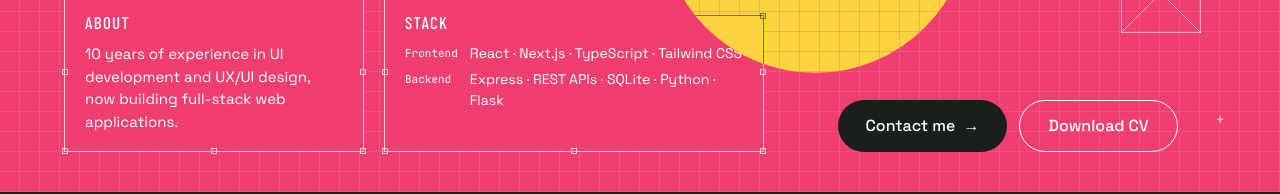
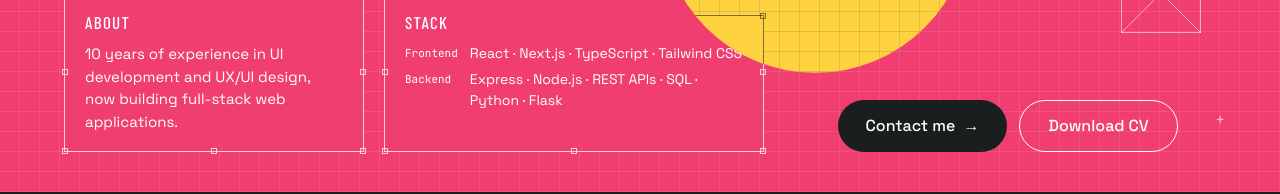
Before and after one commit to Iryna-git-hub/new-iryna-portfolio, a website: page index.html in a window 1280 px wide. Shown: the part 608-802 px from the top of the page. Drawn offline with nearby package versions, Linux system fonts and the light colour scheme.

Commit message:
chore: add Node.js to stack

```diff
--- a/index.html
+++ b/index.html
@@ -75,7 +75,7 @@
             <div class="mb-2 font-cond text-[17px] font-medium uppercase tracking-[0.08em]">Stack</div>
             <div class="grid grid-cols-[auto_1fr] gap-x-3 gap-y-1.5 text-sm leading-[1.45]">
               <span class="pt-[3px] font-mono text-[11px]">Frontend</span><span>React · Next.js · TypeScript · Tailwind CSS</span>
-              <span class="pt-[3px] font-mono text-[11px]">Backend</span><span>Express · REST APIs · SQLite · Python · Flask</span>
+              <span class="pt-[3px] font-mono text-[11px]">Backend</span><span>Express · Node.js · REST APIs · SQL · Python · Flask</span>
             </div>
           </div>
         </div>
```
